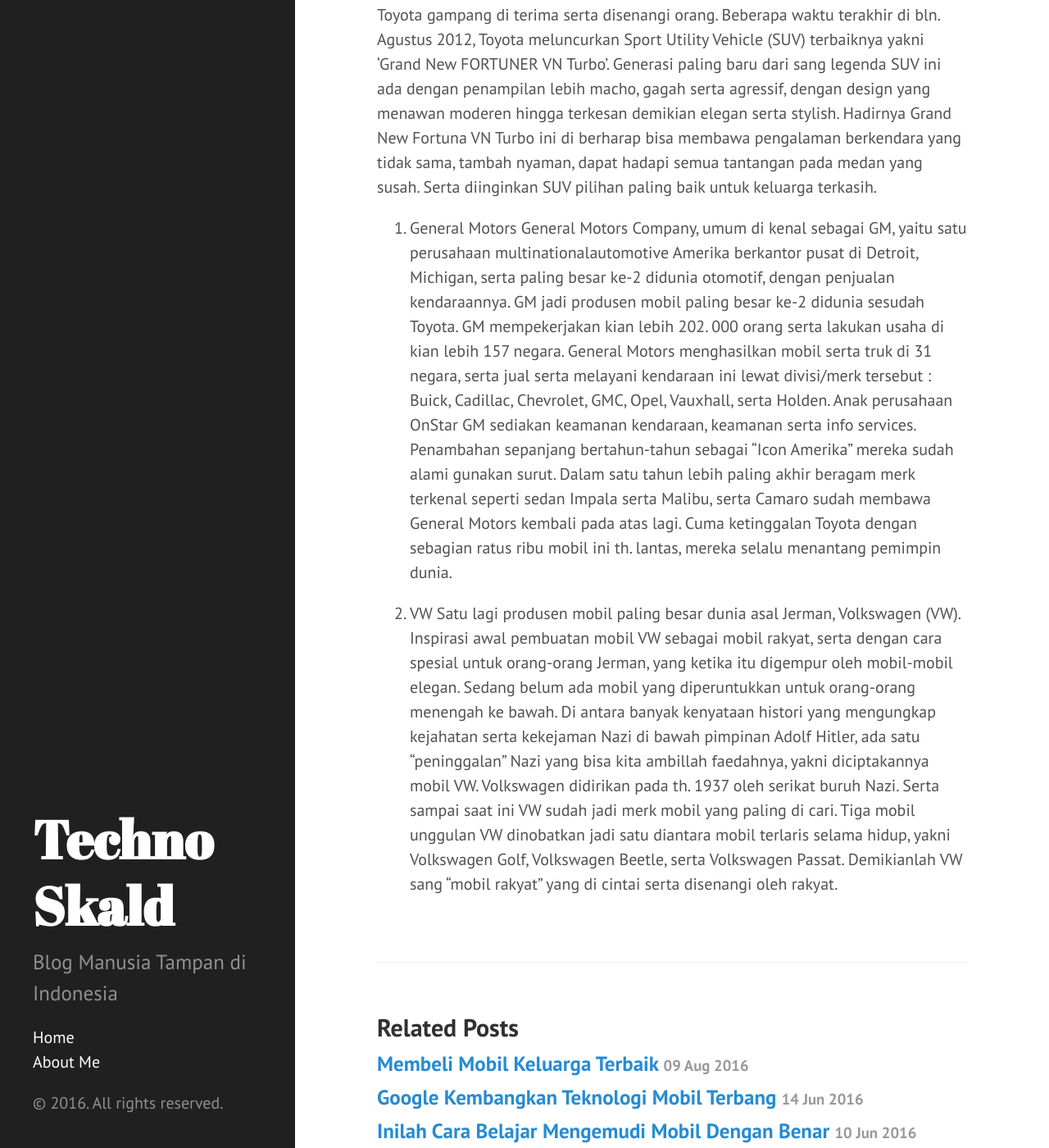
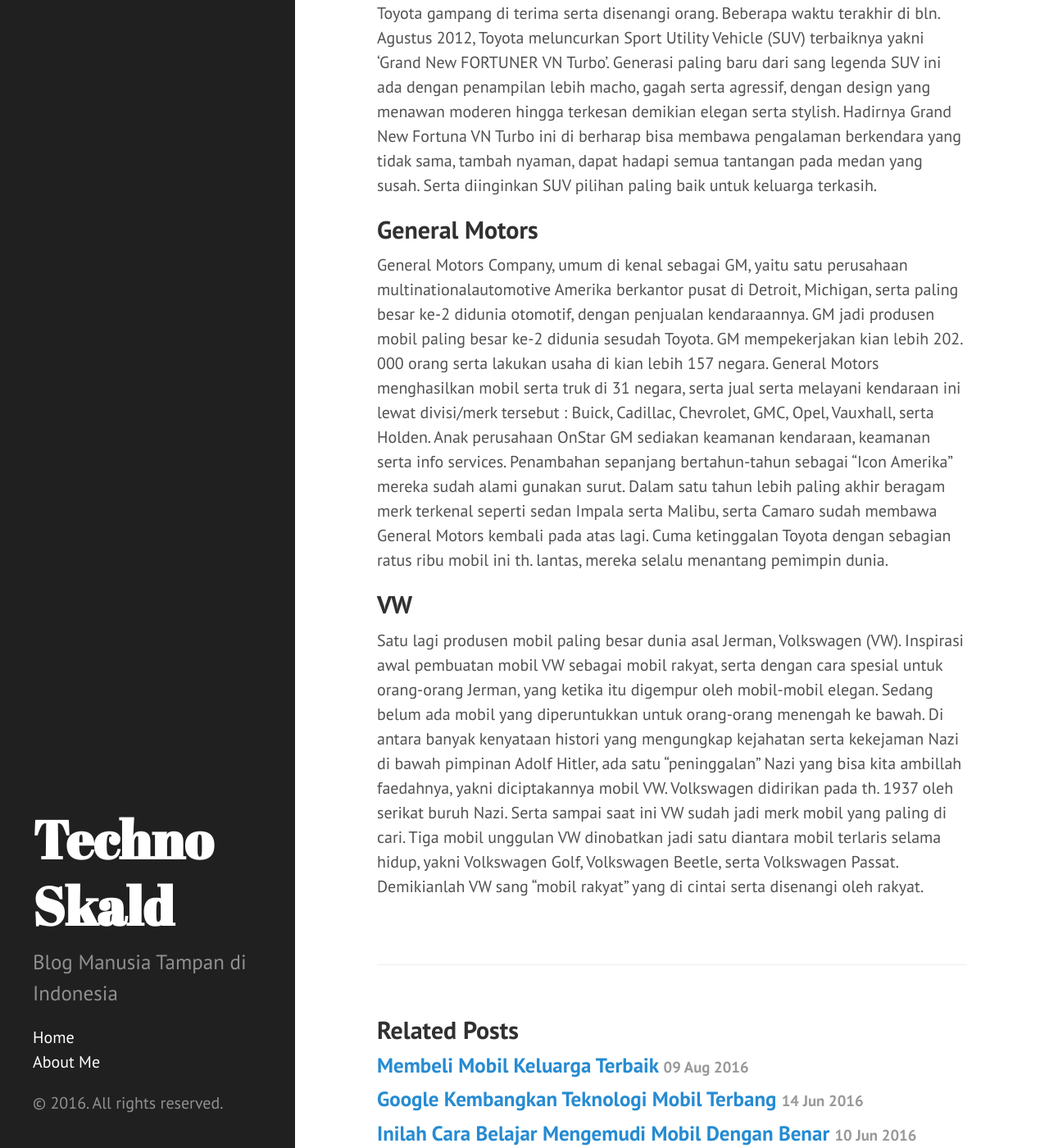
Before and after one commit to technoskald/technoskald.github.io, a Jekyll site: the page built from _posts/2016-08-09-3-produsen-mobil-terbesar-dunia.markdown, in a window 1280 px wide and 1400 px high, scrolled down 927 px. Shown: the whole window at 82% size. Built offline with Jekyll 4.4.1, drawn with Linux system fonts in a browser that asks for light colours; part of the change alters nothing that is shown.

```diff
--- a/_posts/2016-08-09-3-produsen-mobil-terbesar-dunia.markdown
+++ b/_posts/2016-08-09-3-produsen-mobil-terbesar-dunia.markdown
@@ -6,12 +6,12 @@ categories: [mobil]
 ---
 Penambahan ekonomi setiap negara tergantung pada sebagian segi termasuk juga jumlah produksi barang dari negara itu. Satu diantaranya yakni perubahan teknologi di mana begitu memengaruhi ekonomi satu negara. Teknologi otomotif di sebagian negara sangatlah berkembang cepat, intinya dalam memperoduksi kendaraan beroda empat. Banyak beberapa <a href="http://technoskald.github.io/mobil/2016/08/09/membeli-mobil-keluarga-terbaik.html">merk mobil populer</a> yang penjualannya menyebar cepat di semua dunia.
 
-1. Toyota
+<h2>Toyota</h2>
 <center><img src="http://www.superbowlcommercials2016.org/wp-content/uploads/2014/12/toyota_logo.png"></center>
 Ini dia produsen mobil paling besar pertama didunia yang didirikan oleh Kiichiro Toyoda di th. 1937. Toyota Motor Corporation atau TMC yaitu produsen mobil multinasional yang berkantor pusat di Toyota, Aichi, Jepang. Pada 2010, Toyota mempekerjakan 317. 734 orang di semua dunia, serta paling besar mobil didunia produsen pada th. 2012 oleh produksi. Toyota yaitu perusahaan paling besar kesembilan didunia oleh perusahaan revenue. Beragam product yang di keluarkan Toyota gampang di terima serta disenangi orang. Beberapa waktu terakhir di bln. Agustus 2012, Toyota meluncurkan Sport Utility Vehicle (SUV) terbaiknya yakni ‘Grand New FORTUNER VN Turbo’. Generasi paling baru dari sang legenda SUV ini ada dengan penampilan lebih macho, gagah serta agressif, dengan design yang menawan moderen hingga terkesan demikian elegan serta stylish. Hadirnya Grand New Fortuna VN Turbo ini di berharap bisa membawa pengalaman berkendara yang tidak sama, tambah nyaman, dapat hadapi semua tantangan pada medan yang susah. Serta diinginkan SUV pilihan paling baik untuk keluarga terkasih.
 
-2. General Motors
+<h2>General Motors</h2>
 General Motors Company, umum di kenal sebagai GM, yaitu satu perusahaan multinationalautomotive Amerika berkantor pusat di Detroit, Michigan, serta paling besar ke-2 didunia otomotif, dengan penjualan kendaraannya. GM jadi produsen mobil paling besar ke-2 didunia sesudah Toyota. GM mempekerjakan kian lebih 202. 000 orang serta lakukan usaha di kian lebih 157 negara. General Motors menghasilkan mobil serta truk di 31 negara, serta jual serta melayani kendaraan ini lewat divisi/merk tersebut : Buick, Cadillac, Chevrolet, GMC, Opel, Vauxhall, serta Holden. Anak perusahaan OnStar GM sediakan keamanan kendaraan, keamanan serta info services. Penambahan sepanjang bertahun-tahun sebagai “Icon Amerika” mereka sudah alami gunakan surut. Dalam satu tahun lebih paling akhir beragam merk terkenal seperti sedan Impala serta Malibu, serta Camaro sudah membawa General Motors kembali pada atas lagi. Cuma ketinggalan Toyota dengan sebagian ratus ribu mobil ini th. lantas, mereka selalu menantang pemimpin dunia.
 
-3. VW
+<h2>VW</h2>
 Satu lagi produsen mobil paling besar dunia asal Jerman, Volkswagen (VW). Inspirasi awal pembuatan mobil VW sebagai mobil rakyat, serta dengan cara spesial untuk orang-orang Jerman, yang ketika itu digempur oleh mobil-mobil elegan. Sedang belum ada mobil yang diperuntukkan untuk orang-orang menengah ke bawah. Di antara banyak kenyataan histori yang mengungkap kejahatan serta kekejaman Nazi di bawah pimpinan Adolf Hitler, ada satu “peninggalan” Nazi yang bisa kita ambillah faedahnya, yakni diciptakannya mobil VW. Volkswagen didirikan pada th. 1937 oleh serikat buruh Nazi. Serta sampai saat ini VW sudah jadi merk mobil yang paling di cari. Tiga mobil unggulan VW dinobatkan jadi satu diantara mobil terlaris selama hidup, yakni Volkswagen Golf, Volkswagen Beetle, serta Volkswagen Passat. Demikianlah VW sang “mobil rakyat” yang di cintai serta disenangi oleh rakyat.
```
